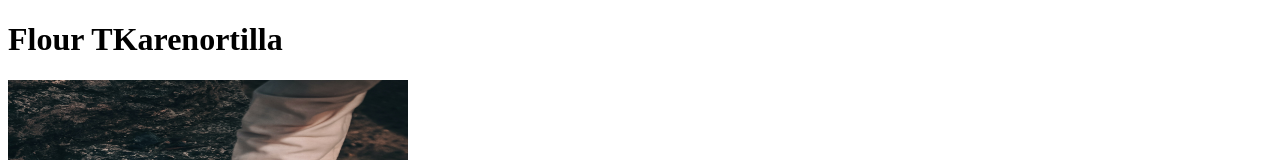
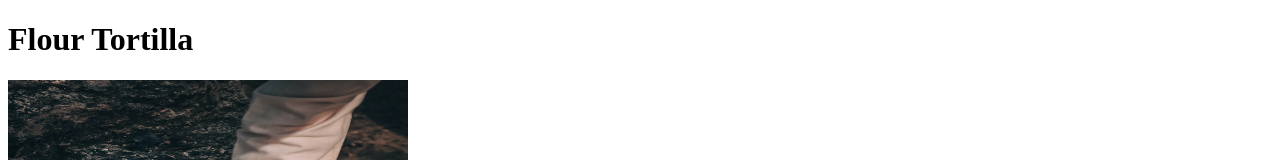
Before and after one commit to KarenCampo777/odin-recipes, a plain HTML site: page recipes/flour-tortilla.html in a window 1280 px wide. Shown: the top 160 px of the page. Drawn offline with Linux system fonts and the light colour scheme.

Commit message:
correction on file names

```diff
--- a/recipes/flour-tortilla.html
+++ b/recipes/flour-tortilla.html
@@ -7,7 +7,7 @@
     <title>Document</title>
   </head>
   <body>
-    <h1>Flour TKarenortilla</h1>
+    <h1>Flour Tortilla</h1>
     <img src="images/tortillas.jpg" alt="Quesadilla" width="400" height="341" />
     <div id="recipe-description" class="content">
       <p>
```
